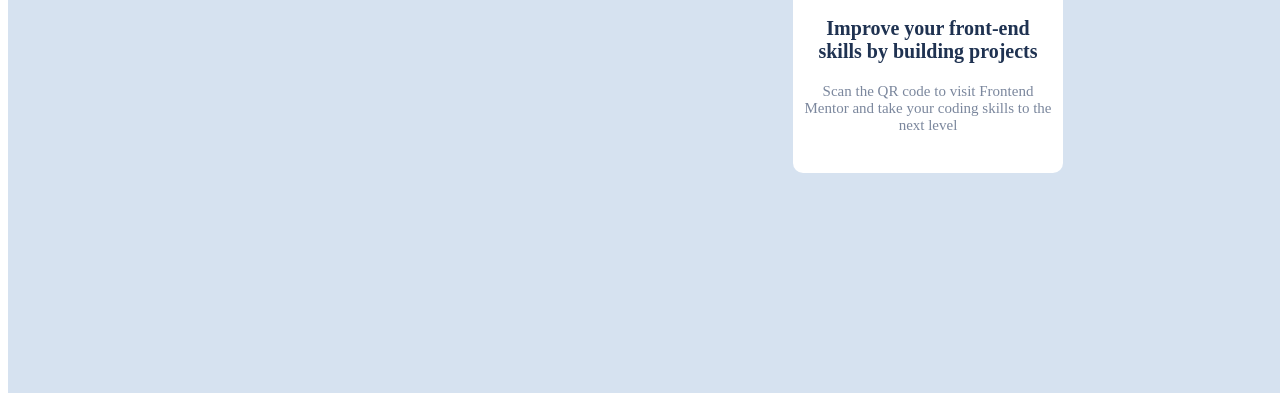
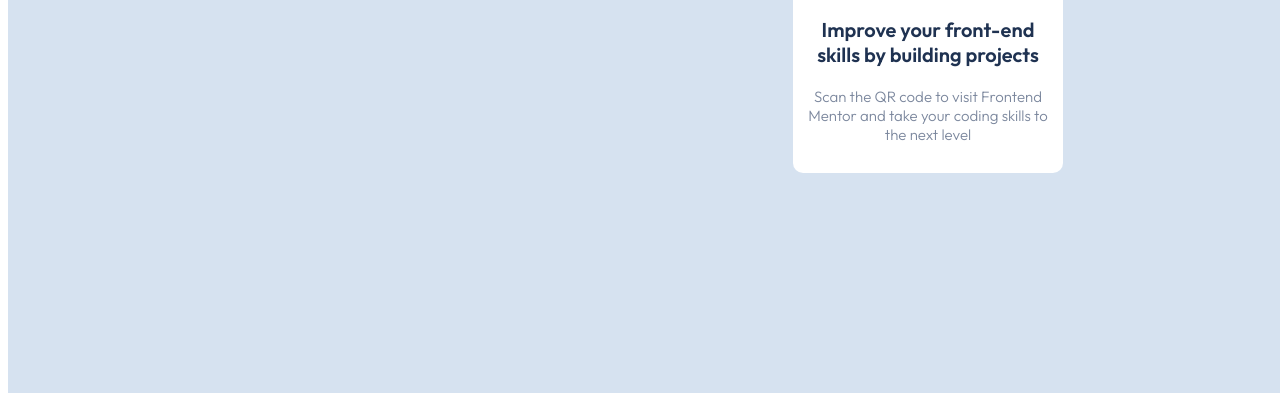
Before and after one commit to soniaela/qr-code, a plain HTML site: page index.html in a window 1280 px wide. Shown: the part 490-891 px from the top of the page. Drawn offline with Linux system fonts and the light colour scheme.

Commit message:
Update index.html

```diff
--- a/index.html
+++ b/index.html
@@ -5,6 +5,16 @@
     <meta name="viewport" content="width=device-width">
     <meta name="application-name" content="qr-code">
     <title>QR Code</title>
+    <link rel="preconnect" href="https://fonts.googleapis.com">
+    <link rel="preconnect" href="https://fonts.gstatic.com" crossorigin>
+    <link href="https://fonts.googleapis.com/css2?family=Abril+Fatface&family=Merriweather:ital@0;1&family=Space+Mono&display=swap" rel="stylesheet">
+
+    <link rel="preconnect" href="https://fonts.googleapis.com">
+    <link rel="preconnect" href="https://fonts.gstatic.com" crossorigin>
+    <link href="https://fonts.googleapis.com/css2?family=Outfit:wght@100;600&display=swap" rel="stylesheet">
+    <link rel="preconnect" href="https://fonts.googleapis.com">
+    <link rel="preconnect" href="https://fonts.gstatic.com" crossorigin>
+    <link href="https://fonts.googleapis.com/css2?family=Outfit:wght@100;300;600&display=swap" rel="stylesheet">
     <link rel="stylesheet" href="styles.css">
   </head>
 
```
